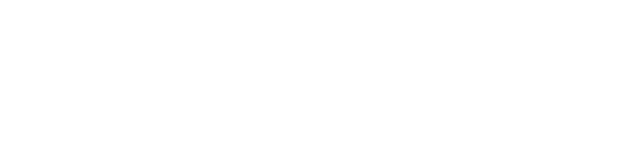
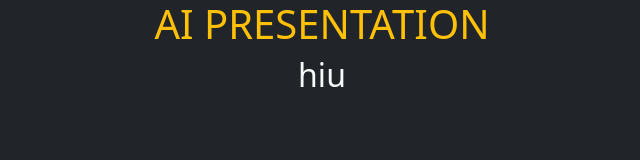
Before and after one commit to RbHuerta09/AIprojectAbdulRandy, a plain HTML site: page AR Project/index.html in a window 1280 px wide. Shown: the whole page, without its empty margins (318-958 px from the left). Drawn offline with nearby package versions, Linux system fonts and the light colour scheme.

Commit message:
Add files via upload

```diff
--- a/AR Project/index.html
+++ b/AR Project/index.html
@@ -1,8 +1,5 @@
 <!DOCTYPE html>
-<!--[if lt IE 7]>      <html class="no-js lt-ie9 lt-ie8 lt-ie7"> <![endif]-->
-<!--[if IE 7]>         <html class="no-js lt-ie9 lt-ie8"> <![endif]-->
-<!--[if IE 8]>         <html class="no-js lt-ie9"> <![endif]-->
-<!--[if gt IE 8]>      <html class="no-js"> <!--<![endif]-->
+
 <html>
     <head>
         <meta charset="utf-8">
@@ -13,10 +10,49 @@
         <link rel="stylesheet" href="">
         <link href="https://cdn.jsdelivr.net/npm/bootstrap@5.3.3/dist/css/bootstrap.min.css" rel="stylesheet" integrity="sha384-QWTKZyjpPEjISv5WaRU9OFeRpok6YctnYmDr5pNlyT2bRjXh0JMhjY6hW+ALEwIH" crossorigin="anonymous">
     </head>
-    <body>
-        <!--[if lt IE 7]>
-            <p class="browsehappy">You are using an <strong>outdated</strong> browser. Please <a href="#">upgrade your browser</a> to improve your experience.</p>
-        <![endif]-->
+    <body class="bg-dark">
+        <div class="container">
+            <h1 class="text-center text-warning">AI PRESENTATION</h1>
+            <h2 class="text-light text-center">hiu</h1>
+
+
+
+        </div>
+
+
+
+
+
+
+
+
+
+
+
+
+
+
+
+
+
+
+
+
+
+
+
+
+
+
+
+
+
+
+
+
+
+
+
 
         <script src="" async defer></script>
         <script src="https://cdn.jsdelivr.net/npm/bootstrap@5.3.3/dist/js/bootstrap.bundle.min.js" integrity="sha384-YvpcrYf0tY3lHB60NNkmXc5s9fDVZLESaAA55NDzOxhy9GkcIdslK1eN7N6jIeHz" crossorigin="anonymous"></script>
```
